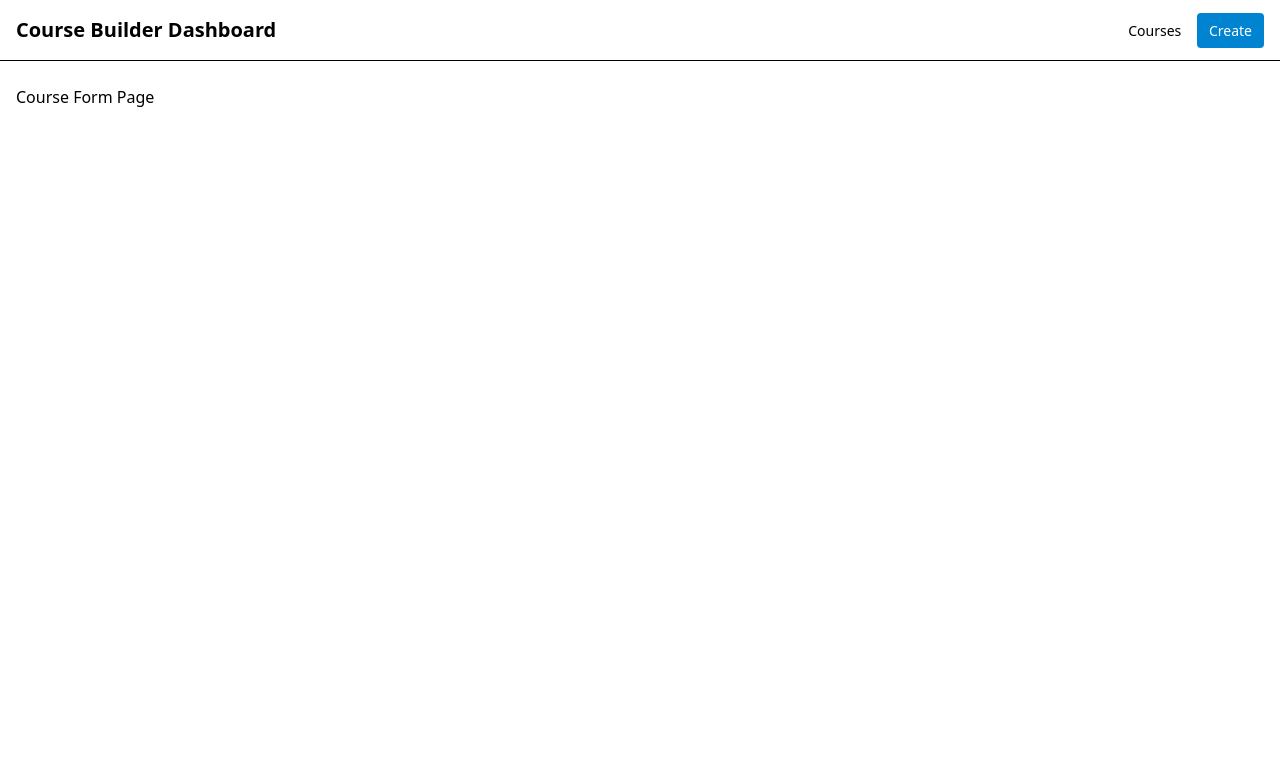
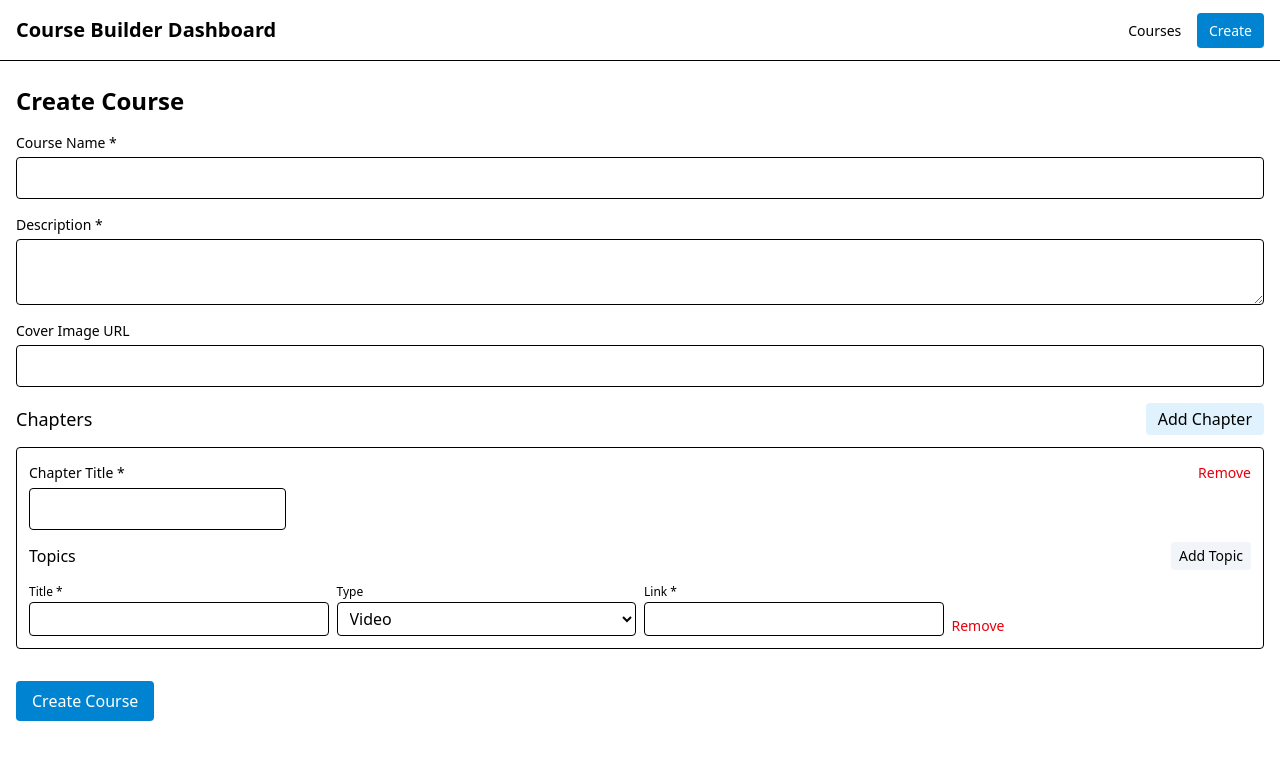
Before and after one commit to anzilabdulhakkim/course-builder-mini-cms, a React (Vite) app: page /create in a window 1280 px wide. Shown: the top 760 px of the page. Built offline with nearby package versions, Linux system fonts and the light colour scheme.

Commit message:
feat(form): add CourseForm for create & edit, dynamic chapters and topics

```diff
--- a/src/Pages/CourseForm.jsx
+++ b/src/Pages/CourseForm.jsx
@@ -1,3 +1,155 @@
+import { useEffect, useState } from 'react';
+import { useNavigate, useParams } from 'react-router-dom';
+import { useCourses } from '../context/CourseContext';
+import { v4 as uuidv4 } from 'uuid';
+import ChapterEditor from '../components/ChapterEditor';
+
+const emptyTopic = () => ({ id: uuidv4(), title: '', type: 'video', link: '' });
+const emptyChapter = () => ({
+  id: uuidv4(),
+  title: '',
+  topics: [emptyTopic()],
+});
+
 export default function CourseForm() {
-  return <div>Course Form Page</div>;
+  const { id } = useParams();
+  const { courses, createCourse, updateCourse } = useCourses();
+  const edit = courses.find(c => c.id === id);
+  const navigate = useNavigate();
+
+  const [form, setForm] = useState({
+    name: '',
+    description: '',
+    cover: '',
+    chapters: [emptyChapter()],
+  });
+
+  useEffect(() => {
+    if (edit) setForm({ ...edit });
+  }, [edit]);
+
+  function updateField(path, value) {
+    setForm(prev => {
+      const copy = JSON.parse(JSON.stringify(prev));
+      const segs = path.split('.');
+      let cur = copy;
+      for (let i = 0; i < segs.length - 1; i++) {
+        cur = cur[segs[i]];
+      }
+      cur[segs[segs.length - 1]] = value;
+      return copy;
+    });
+  }
+
+  function addChapter() {
+    setForm(prev => ({
+      ...prev,
+      chapters: [...prev.chapters, emptyChapter()],
+    }));
+  }
+  function removeChapter(index) {
+    setForm(prev => ({
+      ...prev,
+      chapters: prev.chapters.filter((_, i) => i !== index),
+    }));
+  }
+
+  function addTopic(chIndex) {
+    setForm(prev => {
+      const copy = JSON.parse(JSON.stringify(prev));
+      copy.chapters[chIndex].topics.push(emptyTopic());
+      return copy;
+    });
+  }
+  function removeTopic(chIndex, tIndex) {
+    setForm(prev => {
+      const copy = JSON.parse(JSON.stringify(prev));
+      copy.chapters[chIndex].topics = copy.chapters[chIndex].topics.filter(
+        (_, i) => i !== tIndex
+      );
+      return copy;
+    });
+  }
+
+  function onSubmit(e) {
+    e.preventDefault();
+    if (edit) {
+      updateCourse(id, form);
+    } else {
+      createCourse(form);
+    }
+    navigate('/');
+  }
+
+  return (
+    <div>
+      <h1 className="text-2xl font-semibold mb-4">
+        {edit ? 'Edit Course' : 'Create Course'}
+      </h1>
+      <form onSubmit={onSubmit} className="space-y-4">
+        <div>
+          <label className="block text-sm font-medium">Course Name *</label>
+          <input
+            required
+            value={form.name}
+            onChange={e => updateField('name', e.target.value)}
+            className="mt-1 block w-full border rounded px-3 py-2"
+          />
+        </div>
+        <div>
+          <label className="block text-sm font-medium">Description *</label>
+          <textarea
+            required
+            value={form.description}
+            onChange={e => updateField('description', e.target.value)}
+            className="mt-1 block w-full border rounded px-3 py-2"
+          />
+        </div>
+        <div>
+          <label className="block text-sm font-medium">Cover Image URL</label>
+          <input
+            value={form.cover}
+            onChange={e => updateField('cover', e.target.value)}
+            className="mt-1 block w-full border rounded px-3 py-2"
+          />
+        </div>
+
+        <div>
+          <div className="flex items-center justify-between">
+            <h2 className="text-lg font-medium">Chapters</h2>
+            <button
+              type="button"
+              onClick={addChapter}
+              className="px-3 py-1 bg-sky-100 rounded"
+            >
+              Add Chapter
+            </button>
+          </div>
+
+          <div className="space-y-4 mt-3">
+            {form.chapters.map((ch, idx) => (
+              <ChapterEditor
+                key={ch.id}
+                chapter={ch}
+                idx={idx}
+                updateField={updateField}
+                removeChapter={removeChapter}
+                addTopic={addTopic}
+                removeTopic={removeTopic}
+              />
+            ))}
+          </div>
+        </div>
+
+        <div className="pt-4">
+          <button
+            type="submit"
+            className="px-4 py-2 bg-sky-600 text-white rounded"
+          >
+            {edit ? 'Save Changes' : 'Create Course'}
+          </button>
+        </div>
+      </form>
+    </div>
+  );
 }
--- /dev/null
+++ b/src/components/ChapterEditor.jsx
@@ -0,0 +1,58 @@
+import TopicRow from "./TopicRow";
+
+export default function ChapterEditor({ chapter, idx, updateField, removeChapter, addTopic, removeTopic }) {
+    const chapterPath = `chapters.${idx}`;
+
+    return (
+      <div className="border rounded p-3 bg-white">
+        <div className="flex justify-between items-start">
+          <div>
+            <label className="text-sm font-medium">Chapter Title *</label>
+            <input
+              required
+              value={chapter.title}
+              onChange={e =>
+                updateField(`${chapterPath}.title`, e.target.value)
+              }
+              className="mt-1 block w-full border rounded px-3 py-2"
+            />
+          </div>
+
+          <div className="ml-3">
+            <button
+              type="button"
+              onClick={() => removeChapter(idx)}
+              className="text-sm text-red-600"
+            >
+              Remove
+            </button>
+          </div>
+        </div>
+
+        <div className="mt-3 space-y-2">
+          <div className="flex items-center justify-between">
+            <h3 className="font-medium">Topics</h3>
+            <button
+              type="button"
+              onClick={() => addTopic(idx)}
+              className="px-2 py-1 bg-slate-100 rounded text-sm"
+            >
+              Add Topic
+            </button>
+          </div>
+
+          {chapter.topics.map((t, ti) => (
+            <TopicRow
+              key={t.id}
+              topic={t}
+              pathPrefix={`${chapterPath}.topics.${ti}`}
+              updateField={updateField}
+              removeTopic={() => removeTopic(idx, ti)}
+            />
+          ))}
+        </div>
+      </div>
+    );
+
+
+}
--- /dev/null
+++ b/src/components/TopicRow.jsx
@@ -0,0 +1,47 @@
+export default function TopicRow({ topic, pathPrefix, updateField, removeTopic }) {
+    return (
+      <div className="grid grid-cols-1 md:grid-cols-4 gap-2 items-end">
+        <div>
+          <label className="text-xs">Title *</label>
+          <input
+            required
+            value={topic.title}
+            onChange={e => updateField(`${pathPrefix}.title`, e.target.value)}
+            className="block w-full border rounded px-2 py-1"
+          />
+        </div>
+
+        <div>
+          <label className="text-xs">Type</label>
+          <select
+            value={topic.type}
+            onChange={e => updateField(`${pathPrefix}.type`, e.target.value)}
+            className="block w-full border rounded px-2 py-1"
+          >
+            <option value="video">Video</option>
+            <option value="reading">Reading</option>
+          </select>
+        </div>
+
+        <div className="md:col-span-1">
+          <label className="text-xs">Link *</label>
+          <input
+            required
+            value={topic.link}
+            onChange={e => updateField(`${pathPrefix}.link`, e.target.value)}
+            className="block w-full border rounded px-2 py-1"
+          />
+        </div>
+
+        <div className="flex items-center">
+          <button
+            type="button"
+            onClick={removeTopic}
+            className="text-sm text-red-600"
+          >
+            Remove
+          </button>
+        </div>
+      </div>
+    );
+}
```
